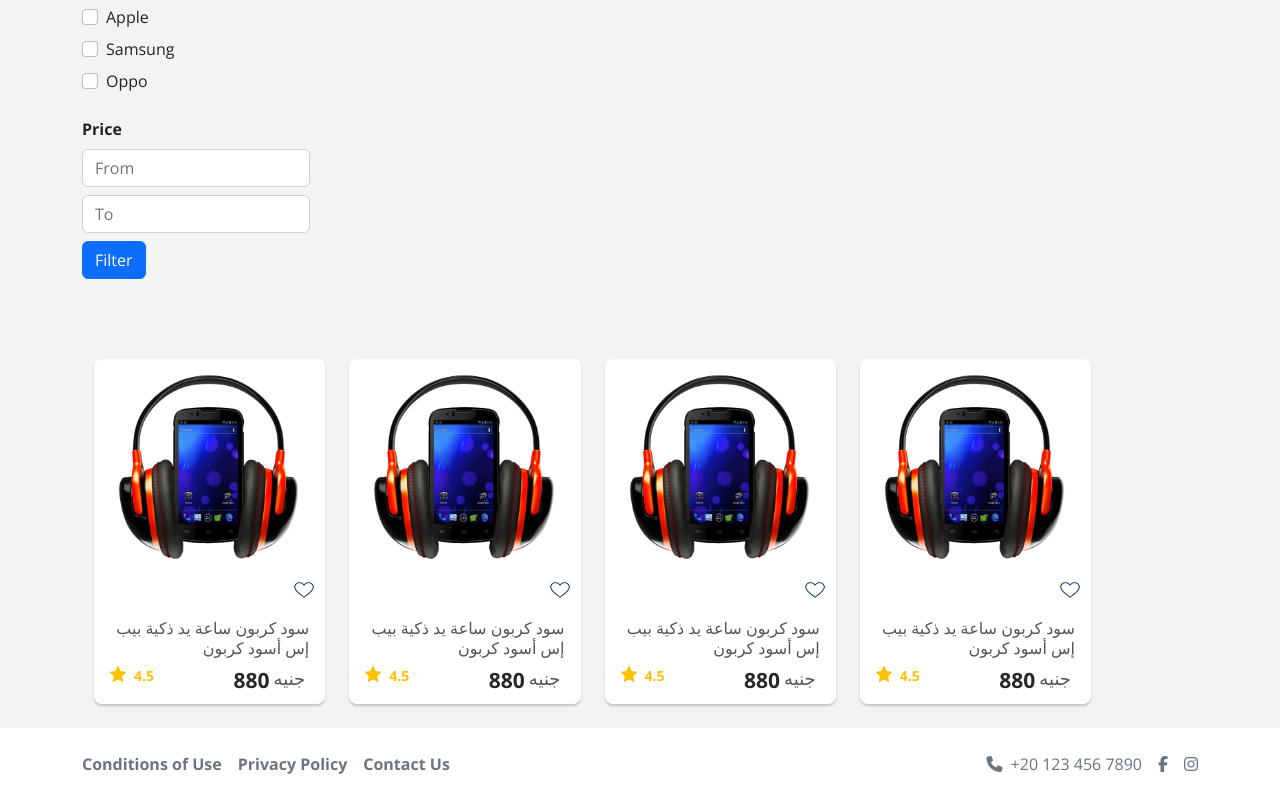
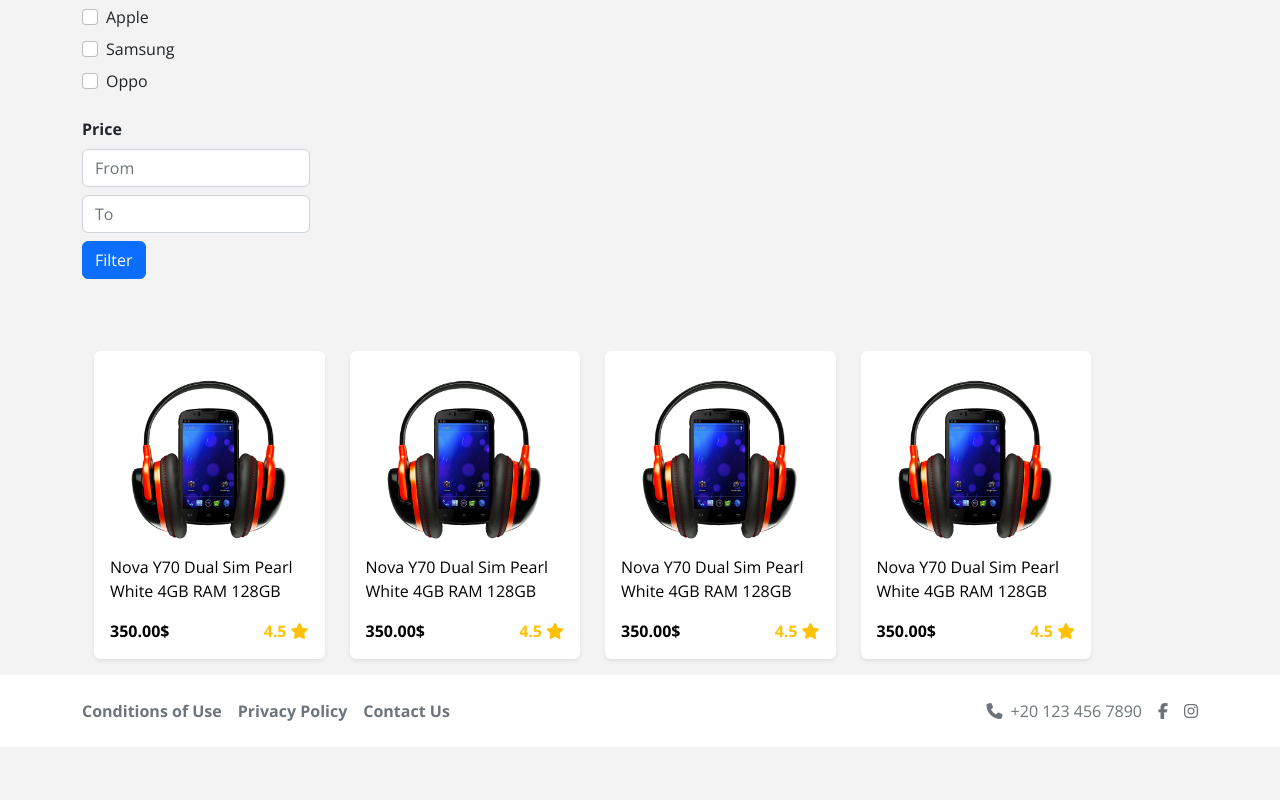
Before and after one commit to AhmedMagdyNoser/KAZEM-Online-Shopping, a React (Create React App) app: page /products in a window 1280 px wide. Shown: the part 316-1116 px from the top of the page. After the commit the page ends 1063 px from the top, so only its background shows below. Built offline with nearby package versions, Linux system fonts and the light colour scheme.

Commit message:
Product Card, Containers Updated

```diff
--- a/src/Component/Product/CardProductContainer.js
+++ b/src/Component/Product/CardProductContainer.js
@@ -1,21 +1,17 @@
 import React from 'react'
-import { Container, Row } from 'react-bootstrap'
 import SubTitle from '../Uitility/SubTitle'
 import ProductCard from './ProductCard'
 
-const CardProductContainer = ({ title, btntitle , pathText }) => {
-    return (
-        <Container>
-        <SubTitle title={title} btnTitle={btntitle}  pathText = {pathText} />
-        <Row className="justify-content-between ">
-            <ProductCard title="1"  />
-            <ProductCard title="2" />
-            <ProductCard title="3"  />
-            <ProductCard title="4"  />
-
-        </Row>
-      </Container>
-    )
+export default function CardProductContainer({ title, btnTitle, pathText }) {
+  return (
+    <div className='container'>
+      <SubTitle title={title} btnTitle={btnTitle} pathText={pathText} />
+      <div className='my-grid'>
+        <ProductCard title="Nova Y70 Dual Sim Pearl White 4GB RAM 128GB" price='350.00' rating='4.5' />
+        <ProductCard title="Nova Y70 Dual Sim Pearl White 4GB RAM 128GB" price='350.00' rating='4.5' />
+        <ProductCard title="Nova Y70 Dual Sim Pearl White 4GB RAM 128GB" price='350.00' rating='4.5' />
+        <ProductCard title="Nova Y70 Dual Sim Pearl White 4GB RAM 128GB" price='350.00' rating='4.5' />
+      </div>
+    </div>
+  )
 }
-
-export default CardProductContainer
--- a/src/Component/Product/ProductCard.js
+++ b/src/Component/Product/ProductCard.js
@@ -1,68 +1,19 @@
 import React from 'react'
-import { Card, Col } from 'react-bootstrap'
 import prod1 from "../../images/item.png";
-import favoff from "../../images/fav-off.png";
-import rate from "../../images/rate.png";
+import { Link } from 'react-router-dom';
 
-const ProductCard = ({ title }) => {
-    return (
-        <Col xs="6" sm="6" md="4" lg="3" className="d-flex">
-      <a
-        href="/products/:id"
-        style={{
-          textDecoration: "none",
-        }}>
-        <Card
-          className="my-2"
-          style={{
-            width: "100%",
-            height: "345px",
-            borderRadius: "8px",
-            border: "none",
-            backgroundColor: "#FFFFFF",
-            boxShadow: "0 2px 2px 0 rgba(151,151,151,0.5)",
-          }}>
-          <Card.Img style={{ height: "228px", width: "100%" }} src={prod1} />
-          <div className="d-flex justify-content-end mx-2">
-            <img
-              src={favoff}
-              alt=""
-              className="text-center"
-              style={{
-                height: "24px",
-                width: "26px",
-              }}
-            />
-          </div>
-          <Card.Body>
-            <Card.Title>
-              <div className="card-title">
-                سود كربون ساعة يد ذكية بيب إس أسود كربون{" "}
-              </div>
-            </Card.Title>
-            <Card.Text>
-              <div className="d-flex justify-content-between ">
-                <div className="d-flex">
-                  <img
-                    className=""
-                    src={rate}
-                    alt=""
-                    height="16px"
-                    width="16px"
-                  />
-                  <div className="card-rate mx-2">4.5</div>
-                </div>
-                <div className="d-flex">
-                  <div className="card-price">880</div>
-                  <div className="card-currency mx-1">جنيه</div>
-                </div>
-              </div>
-            </Card.Text>
-          </Card.Body>
-        </Card>
-      </a>
-    </Col>
-    )
+export default function ProductCard({ title, price, rating }) {
+  return (
+    <Link to={"/products/:id"} className='text-decoration-none bg-white text-black shadow-sm rounded p-3'>
+      <img style={{ width: "100%" }} src={prod1} />
+      <p>{title}</p>
+      <div className='d-flex justify-content-between'>
+        <b>{price}$</b>
+        <span className='text-warning fw-bold d-flex gap-1 align-items-center'>
+          {rating}
+          <i className='fa-solid fa-star'></i>
+        </span>
+      </div>
+    </Link>
+  )
 }
-
-export default ProductCard
--- a/src/Pages/Home/HomePage.js
+++ b/src/Pages/Home/HomePage.js
@@ -10,13 +10,10 @@
         <div>
             <Slider />
             <HomeCategory />
-            <CardProductContainer  title="Best Seller" btntitle = "More" pathText="/products" />
+            <CardProductContainer title="Best Seller" btnTitle="More" pathText="/products" />
             <DiscountSection />
-
-            <CardProductContainer  title="Best Selles" btntitle = "More" pathText="/products"  />
+            <CardProductContainer title="Best Selles" btnTitle="More" pathText="/products" />
             <BrandFeatured></BrandFeatured>
-
-
         </div>
     )
 }
--- a/src/Styles/master.css
+++ b/src/Styles/master.css
@@ -7,6 +7,6 @@
 
 .my-grid {
   display: grid;
-  grid-template-columns: repeat(auto-fill, minmax(195px, auto));
+  grid-template-columns: repeat(auto-fit, minmax(195px, auto));
   gap: 25px;
 }
--- a/src/index.js
+++ b/src/index.js
@@ -3,7 +3,7 @@
 import App from './App';
 
 import './index.css';
-// import 'bootstrap/dist/css/bootstrap.min.css';
+import 'bootstrap/dist/css/bootstrap.min.css';
 
 // import './Styles/fontawesome/all.min.css';
 import './Styles/master.css';
```
